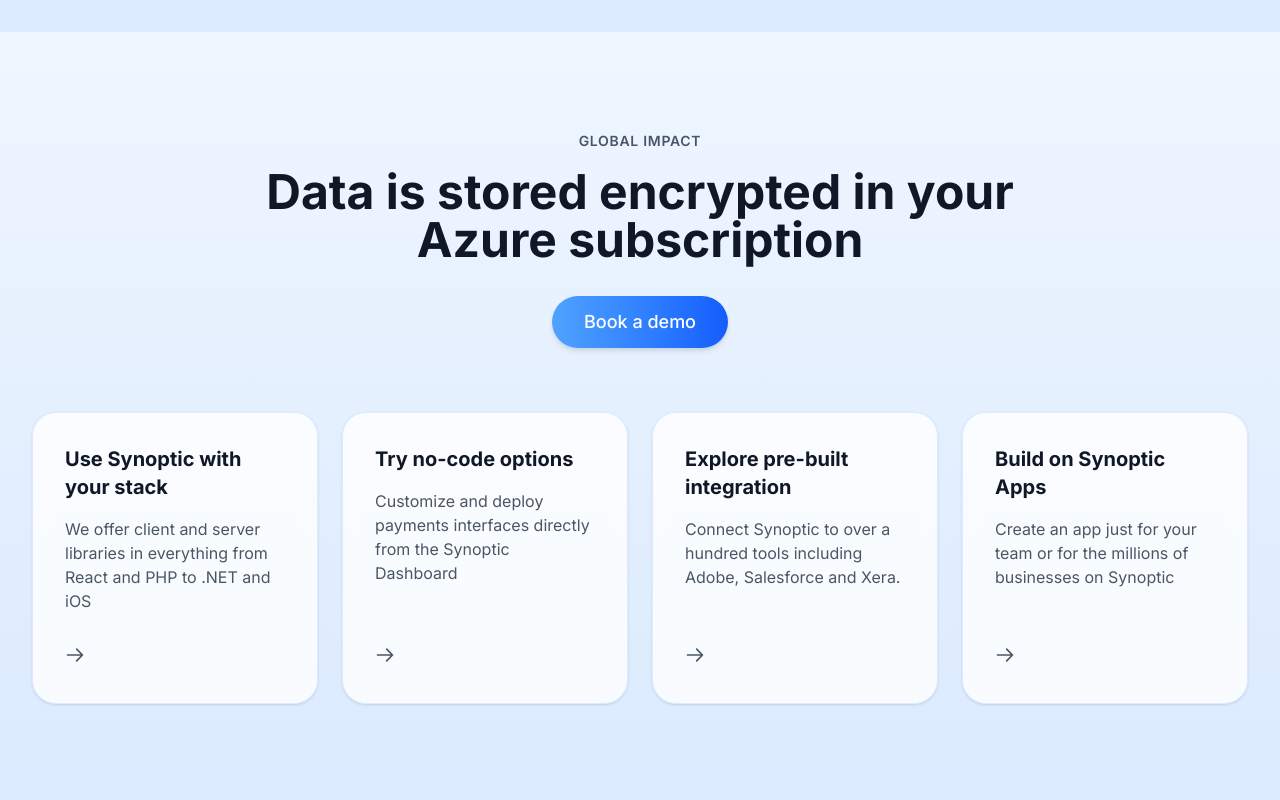
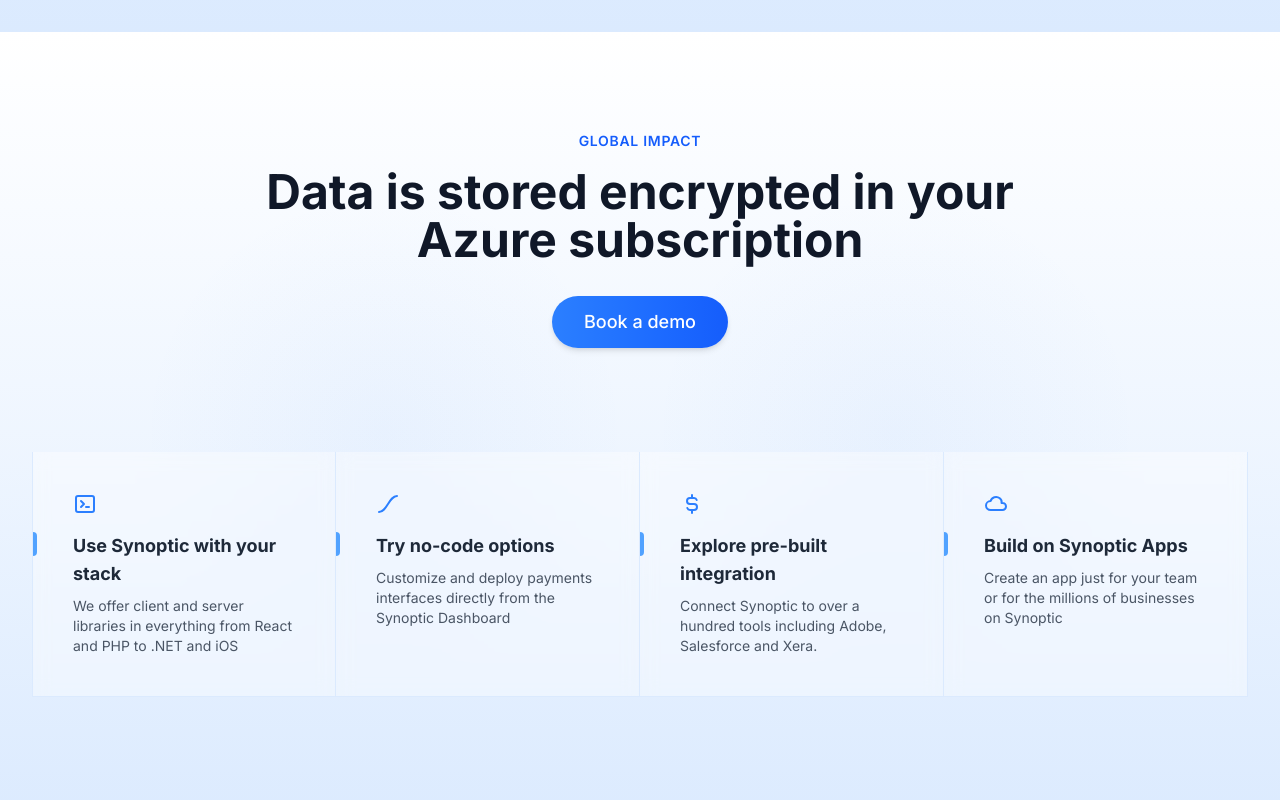
Before and after one commit to karbon-ion/synoptics-landing, a Next.js app: page / in a window 1280 px wide. Shown: the part 6560-7360 px from the top of the page. Built offline with nearby package versions, Linux system fonts and the light colour scheme.

Commit message:
home progress

```diff
--- a/app/sections/Navbar.tsx
+++ b/app/sections/Navbar.tsx
@@ -25,7 +25,7 @@
   const navItems = [
     { name: 'Home', href: '/' },
     { name: 'Platform', href: '/platform' },
-    { name: 'Synoptix Guard', href: '/guard' },
+    { name: 'Synoptix Guard', href: '/syno-guard' },
     { name: 'Services', href: '/services' },
     { name: 'Resources', href: '/resources' },
     { name: 'Company', href: '/company' },
--- a/app/sections/SecuritySection.tsx
+++ b/app/sections/SecuritySection.tsx
@@ -1,5 +1,15 @@
 'use client';
-
+import { cn } from "@/lib/utils";
+import {
+  IconAdjustmentsBolt,
+  IconCloud,
+  IconCurrencyDollar,
+  IconEaseInOut,
+  IconHeart,
+  IconHelp,
+  IconRouteAltLeft,
+  IconTerminal2,
+} from "@tabler/icons-react";
 import Link from 'next/link';
 
 const features = [
@@ -7,24 +17,29 @@
     id: 'stack',
     title: 'Use Synoptic with your stack',
     description: 'We offer client and server libraries in everything from React and PHP to .NET and iOS',
+    icon: <IconTerminal2 />,
     link: '/libraries'
   },
   {
     id: 'no-code',
     title: 'Try no-code options',
     description: 'Customize and deploy payments interfaces directly from the Synoptic Dashboard',
+    icon: <IconEaseInOut />,
     link: '/no-code'
   },
   {
     id: 'integration',
     title: 'Explore pre-built integration',
     description: 'Connect Synoptic to over a hundred tools including Adobe, Salesforce and Xera.',
+    icon: <IconCurrencyDollar />,
+
     link: '/integrations'
   },
   {
     id: 'apps',
     title: 'Build on Synoptic Apps',
     description: 'Create an app just for your team or for the millions of businesses on Synoptic',
+    icon: <IconCloud />,
     link: '/apps'
   }
 ];
@@ -33,12 +48,13 @@
   return (
     <section className="py-24 relative overflow-hidden">
       {/* Gradient background */}
-      <div className="absolute inset-0 bg-gradient-to-b from-blue-50 to-blue-100 z-0" />
+      <div className="absolute inset-0 bg-gradient-to-b from-white via-blue-50 to-blue-100 z-0" />
+      <div className="absolute inset-0 bg-[radial-gradient(circle_at_30%_50%,rgba(59,130,246,0.04),transparent_25%),radial-gradient(circle_at_70%_50%,rgba(59,130,246,0.04),transparent_25%)] z-0" />
 
       <div className="relative z-10 max-w-7xl mx-auto px-4 sm:px-6 lg:px-8">
         <div className="text-center mb-16">
           <div className="mb-4">
-            <span className="text-sm font-semibold tracking-wider uppercase text-gray-600">
+            <span className="text-sm font-semibold tracking-wider uppercase text-blue-600">
               GLOBAL IMPACT
             </span>
           </div>
@@ -50,55 +66,72 @@
           <div className="flex justify-center">
             <Link
               href="/demo"
-              className="inline-flex items-center px-8 py-3 text-lg font-medium text-white bg-gradient-to-r from-blue-400 to-blue-600 rounded-full hover:from-blue-500 hover:to-blue-700 transition-all duration-200 shadow-md hover:shadow-lg"
+              className="inline-flex items-center px-8 py-3 text-lg font-medium text-white bg-gradient-to-r from-blue-500 to-blue-600 rounded-full hover:from-blue-600 hover:to-blue-700 transition-all duration-200 shadow-md hover:shadow-lg"
             >
               Book a demo
             </Link>
           </div>
         </div>
 
-        {/* Feature cards grid */}
-        <div className="grid grid-cols-1 md:grid-cols-2 lg:grid-cols-4 gap-6">
-          {features.map((feature) => (
-            <div
-              key={feature.id}
-              className="bg-white/80 backdrop-blur-sm rounded-3xl p-8 shadow-sm border border-blue-100 hover:shadow-md transition-all duration-200 flex flex-col h-full"
-            >
-              <h3 className="text-xl font-bold text-gray-900 mb-4">
-                {feature.title}
-              </h3>
-
-              <p className="text-gray-600 mb-8 flex-grow">
-                {feature.description}
-              </p>
-
-              <div className="mt-auto">
-                <Link
-                  href={feature.link}
-                  className="inline-flex items-center text-gray-600 hover:text-blue-600 transition-colors"
-                >
-                  <svg
-                    xmlns="http://www.w3.org/2000/svg"
-                    className="h-5 w-5"
-                    fill="none"
-                    viewBox="0 0 24 24"
-                    stroke="currentColor"
-                  >
-                    <path
-                      strokeLinecap="round"
-                      strokeLinejoin="round"
-                      strokeWidth={2}
-                      d="M14 5l7 7m0 0l-7 7m7-7H3"
-                    />
-                  </svg>
-                </Link>
-              </div>
-            </div>
-          ))}
-        </div>
+        <FeaturesSection />
       </div>
     </section>
   );
 };
 
 export default SecuritySection;
+
+
+
+
+function FeaturesSection() {
+
+  return (
+    <div className="grid grid-cols-1 md:grid-cols-2 lg:grid-cols-4  relative z-10 py-10 max-w-7xl mx-auto">
+      {features.map((feature, index) => (
+        <Feature key={feature.title} {...feature} index={index} />
+      ))}
+    </div>
+  );
+}
+
+const Feature = ({
+  title,
+  description,
+  icon,
+  index,
+}: {
+  title: string;
+  description: string;
+  icon: React.ReactNode;
+  index: number;
+}) => {
+  return (
+    <div
+      className={cn(
+        "flex flex-col lg:border-r py-10 relative group/feature bg-white/40 backdrop-blur-sm",
+        (index === 0 || index === 4) && "lg:border-l border-blue-100",
+        index < 4 && "lg:border-b border-blue-100"
+      )}
+    >
+      {index < 4 && (
+        <div className="opacity-0 group-hover/feature:opacity-100 transition duration-200 absolute inset-0 h-full w-full bg-gradient-to-t from-white/80 to-transparent pointer-events-none" />
+      )}
+      {index >= 4 && (
+        <div className="opacity-0 group-hover/feature:opacity-100 transition duration-200 absolute inset-0 h-full w-full bg-gradient-to-b from-white/80 to-transparent pointer-events-none" />
+      )}
+      <div className="mb-4 relative z-10 px-10 text-blue-500">
+        {icon}
+      </div>
+      <div className="text-lg font-bold mb-2 relative z-10 px-10">
+        <div className="absolute left-0 inset-y-0 h-6 group-hover/feature:h-8 w-1 rounded-tr-full rounded-br-full bg-blue-400 group-hover/feature:bg-blue-500 transition-all duration-200 origin-center" />
+        <span className="group-hover/feature:translate-x-2 transition duration-200 inline-block text-gray-800">
+          {title}
+        </span>
+      </div>
+      <p className="text-sm text-gray-600 max-w-xs relative z-10 px-10">
+        {description}
+      </p>
+    </div>
+  );
+};
--- a/package.json
+++ b/package.json
@@ -9,15 +9,18 @@
     "lint": "next lint"
   },
   "dependencies": {
+    "@tabler/icons-react": "^3.31.0",
     "class-variance-authority": "^0.7.1",
     "clsx": "^2.1.1",
+    "cobe": "^0.6.3",
     "framer-motion": "^12.5.0",
     "lucide-react": "^0.479.0",
+    "motion": "^12.6.3",
     "next": "15.2.2",
     "react": "^19.0.0",
     "react-dom": "^19.0.0",
     "react-simple-typewriter": "^5.0.1",
-    "tailwind-merge": "^3.0.2",
+    "tailwind-merge": "^3.1.0",
     "tw-animate-css": "^1.2.4"
   },
   "devDependencies": {
```
Also changed, not shown: 1 other file (tests, documents, lock files or other folders).
